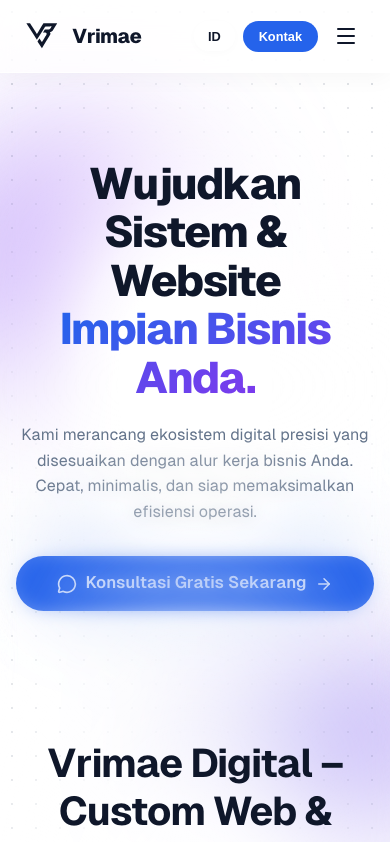
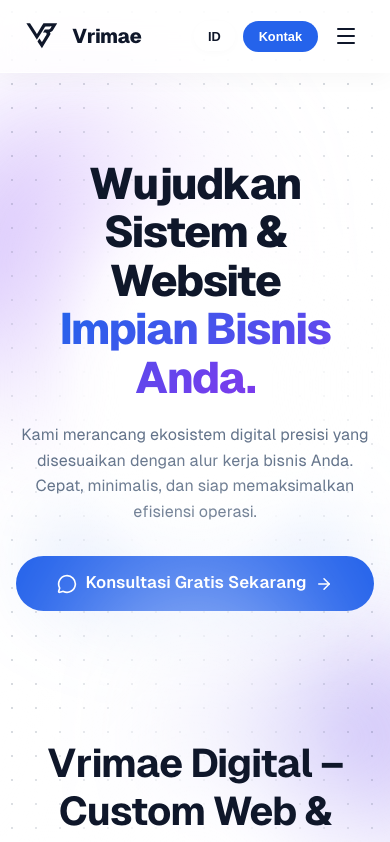
Before and after one commit to vrimae/vrimae-landing, a React (Vite) app: page / in a window 390 px wide. Shown: the top 842 px of the page. Built offline with nearby package versions, Linux system fonts and the light colour scheme.

Commit message:
perf: optimize animations and filters for mobile performance

```diff
--- a/src/index.css
+++ b/src/index.css
@@ -261,6 +261,7 @@
   border-radius: 100%;
   mix-blend-mode: multiply;
   animation: aurora-flow 15s infinite alternate ease-in-out;
+  will-change: transform, opacity;
 }
 
 .aurora-1 {
@@ -307,15 +308,15 @@
 
 @keyframes aurora-flow {
   0% {
-    transform: translateY(0) scale(1) rotate(0deg);
+    transform: translate3d(0, 0, 0) scale(1) rotate(0deg);
     opacity: 0.4;
   }
   50% {
-    transform: translateY(-20px) scale(1.1) rotate(2deg);
+    transform: translate3d(0, -20px, 0) scale(1.1) rotate(2deg);
     opacity: 0.6;
   }
   100% {
-    transform: translateY(15px) scale(0.95) rotate(-2deg);
+    transform: translate3d(0, 15px, 0) scale(0.95) rotate(-2deg);
     opacity: 0.3;
   }
 }
@@ -342,14 +343,12 @@
   position: absolute;
   top: 50%;
   left: 50%;
-  transform: translate(-50%, -50%);
+  transform: translate3d(-50%, -50%, 0);
   width: 140vw;
   height: 180%;
-  background: radial-gradient(ellipse at center, rgba(255,255,255,1) 20%, rgba(255,255,255,0.5) 50%, rgba(255,255,255,0) 80%);
+  background: radial-gradient(ellipse at center, rgba(255,255,255,1) 20%, rgba(255,255,255,0.7) 50%, rgba(255,255,255,0) 80%);
   z-index: -1;
   pointer-events: none;
-  backdrop-filter: blur(8px);
-  -webkit-backdrop-filter: blur(8px);
   mask-image: radial-gradient(ellipse at center, black 30%, transparent 80%);
   -webkit-mask-image: radial-gradient(ellipse at center, black 30%, transparent 80%);
 }
```
